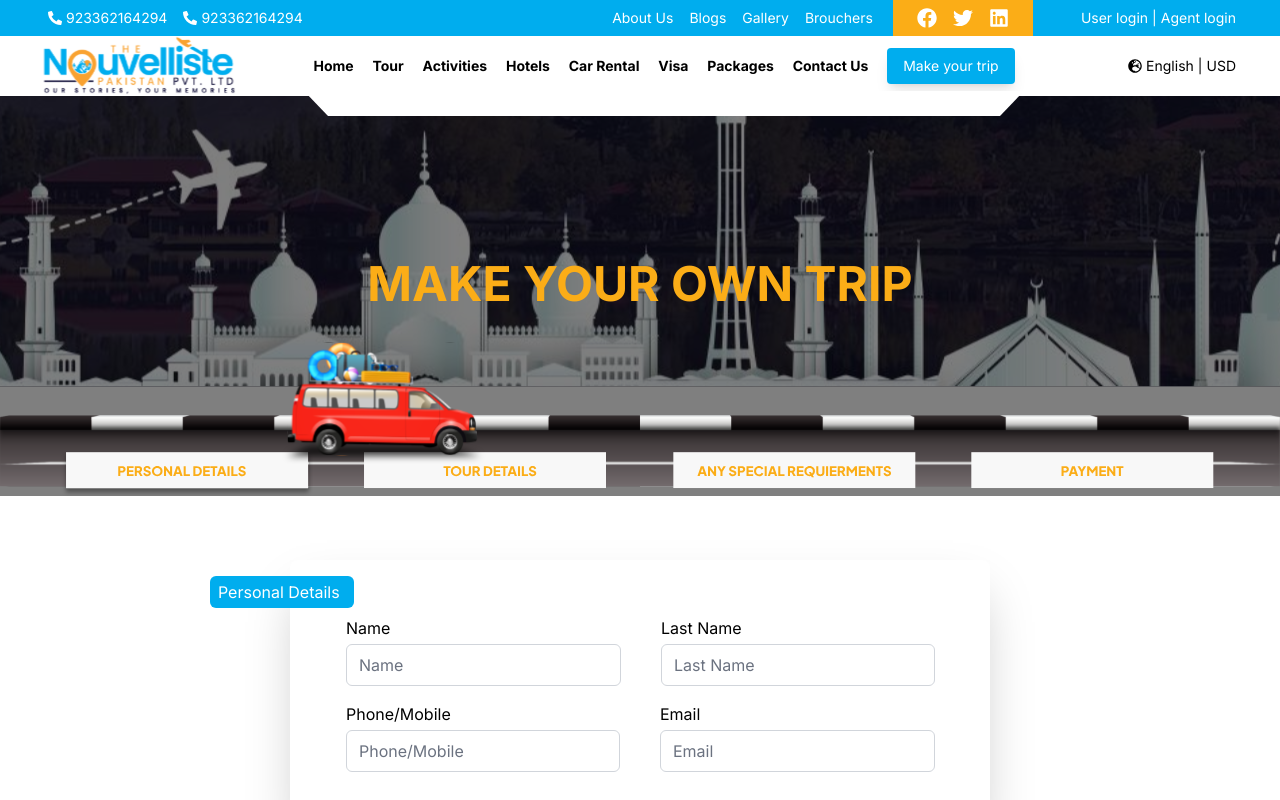
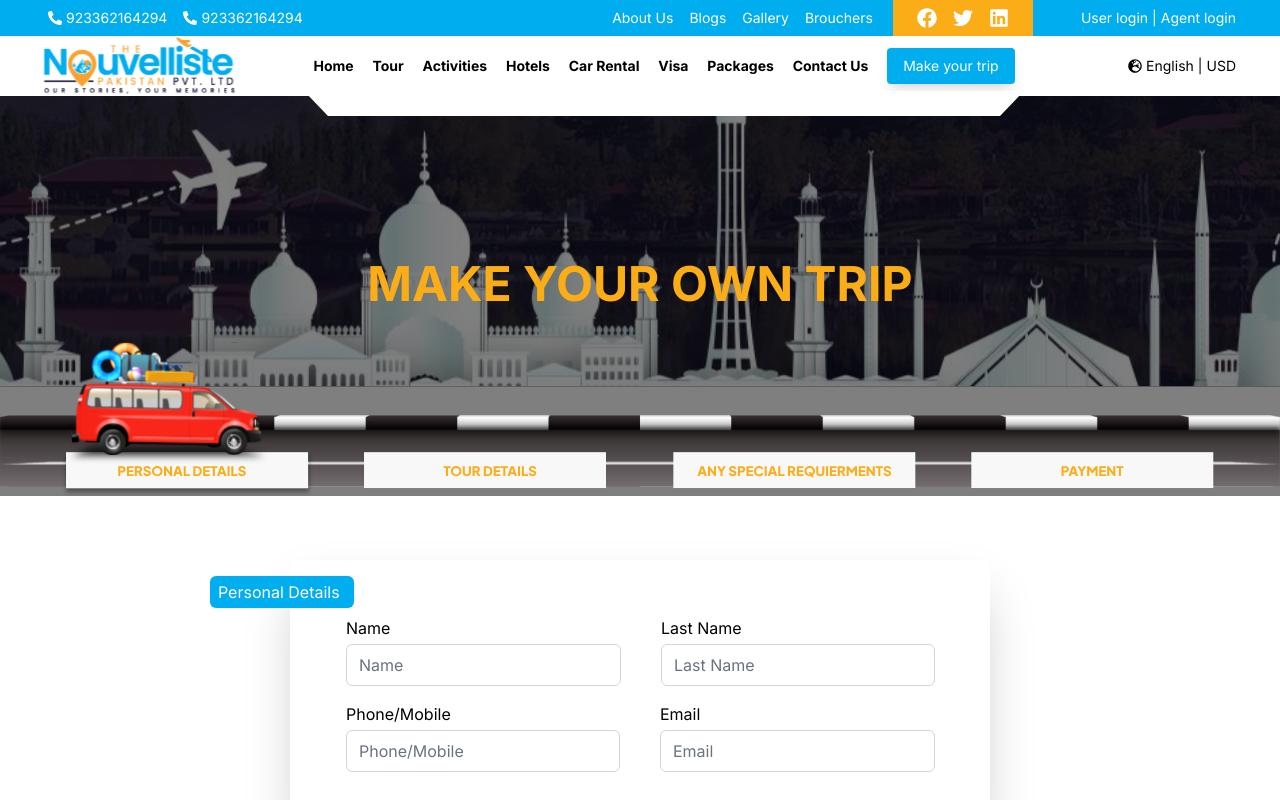
Before and after one commit to macworldgithub/TNP-Next, a Next.js app: page /pages/offer in a window 1280 px wide. Shown: the top 800 px of the page. Built offline with nearby package versions, Linux system fonts and the light colour scheme.

Commit message:
make components, add rolling car, make payment screen,

```diff
--- a/app/pages/offer/page.tsx
+++ b/app/pages/offer/page.tsx
@@ -2,25 +2,35 @@
 
 import { NextPage } from "next";
 import "./page.css";
-import MyDropdown from "./dropdown";
+import MyDropdown from "../../../components/Offer/dropdown";
 import { useEffect, useState } from "react";
-import Banner from "@/components/Common/Offer/Banner";
-import PersonalDetails from "./PersonalDetails";
+import Banner from "@/components/Offer/Banner";
+import PersonalDetails from "../../../components/Offer/PersonalDetails";
 
 import BannerImg from "../../../assets/offer/header.svg";
-import TourDetails from "./tourDetail";
-import SpecialRequirments from "./specialReq";
-import Tansition from "./transition";
+import TourDetails from "../../../components/Offer/tourDetail";
+import SpecialRequirments from "../../../components/Offer/specialReq";
+import Payment from "@/components/Offer/payment";
 
 interface Props {}
 
 const Page: NextPage<Props> = ({}) => {
   const [isMounted, setIsMounted] = useState(false);
   const [counter, setCounter] = useState(0);
+  const [move, setMove] = useState(5);
 
   useEffect(() => {
     setIsMounted(true); // Component has been mounted
   }, []);
+
+  const ImageForwardHandler = () => {
+    setCounter(counter + 1);
+    setMove(move + 20);
+  };
+  const ImageBackwarddHandler = () => {
+    setCounter(counter - 1);
+    setMove(move - 450);
+  };
 
   if (!isMounted) {
     return null; // Don't render anything until client-side hydration
@@ -32,6 +42,8 @@ const Page: NextPage<Props> = ({}) => {
         UpcommingImage={BannerImg}
         Heading="MAKE YOUR OWN TRIP"
         Subheading=""
+        move={move}
+        setMove={setMove}
       />
       <div className="w-full mb-14 flex pb-10 flex-col items-center rounded-lg md:mt-16 mx-auto md:w-11/12">
         {/* <h2 className="mt-10 uppercase text-2xl md:text-3xl font-bold text-[#FBAD17] py-5">
@@ -41,26 +53,33 @@ const Page: NextPage<Props> = ({}) => {
           <PersonalDetails />
         ) : counter === 1 ? (
           <TourDetails />
+        ) : counter === 2 ? (
+          <SpecialRequirments />
         ) : (
-          <SpecialRequirments />
+          <Payment />
         )}
-
         <div
           className={`w-11/12 md:w-[700px] px-2 md:px-0 flex ${
             counter === 0 ? "justify-end" : "justify-between"
           } mt-10`}>
           {counter >= 1 && (
             <button
-              onClick={() => setCounter(counter - 1)}
+              onClick={ImageBackwarddHandler}
               className="py-2 px-12 bg-[#FBAD17] rounded-sm text-sm text-white">
               BACK
             </button>
           )}
-          {counter < 2 && (
+          {counter < 3 ? (
             <button
-              onClick={() => setCounter(counter + 1)}
+              onClick={ImageForwardHandler}
               className="py-2 px-12 bg-[#00ADEE] rounded-sm text-sm text-white">
               NEXT
+            </button>
+          ) : (
+            <button
+              onClick={ImageForwardHandler}
+              className="py-2 px-12 bg-[#00ADEE] rounded-sm text-sm text-white">
+              BOOK NOW
             </button>
           )}
         </div>
--- a/app/pages/offer/transition.tsx
+++ /dev/null
@@ -1,27 +0,0 @@
-import Image from "next/image";
-import { useState } from "react";
-import BannerCar from "../../../assets/offer/Group 1000003260.svg";
-
-
-function Tansition() {
-  const [moved, setMoved] = useState(false);
-
-  const handleMoveButtonClick = () => {
-    setMoved(!moved);
-  };
-
-  return (
-    <div>
-      <Image
-        className={`absolute bottom-2 left-4 md:bottom-5 md:left-8 lg:bottom-6 lg:left-8 xl:bottom-8 xl:left-20 2xl:bottom-10 2xl:left-${
-          moved ? "32" : "0"
-        } w-full max-w-2xl transition-all duration-500`}
-        src={BannerCar}
-        alt="Background Image"
-      />
-      <button onClick={handleMoveButtonClick}>Move Image</button>
-    </div>
-  );
-}
-
-export default Tansition;
--- a/components/Common/Offer/ImageComp.tsx
+++ /dev/null
@@ -1,23 +0,0 @@
-import { NextPage } from 'next'
-import Image from 'next/image'
-
-interface Props {
-  BannerCar: any;
-  moveImage: () => void;
-  move: number;
-}
-
-const ImageComp: NextPage<Props> = ({ BannerCar, moveImage, move }) => {
-  console.log(move);
-  return <div>
-    <Image
-      className={`absolute left-[19px] w-16 bottom-2 md:bottom-5 md:left-8 md:w-36 lg:w-52 lg:bottom-6 lg:left-8 xl:bottom-8 xl:left-20 2xl:bottom-10 2xl:w-80 transition-all duration-500`}
-      src={BannerCar}
-      alt="Background_Image"
-      onClick={moveImage}
-      style={{ transform: `translateX(${move}px)` }}
-    />
-  </div>
-}
-
-export default ImageComp
--- a/components/Common/Offer/Banner.tsx
+++ b/components/Offer/Banner.tsx
@@ -1,8 +1,8 @@
 import { NextPage } from "next";
 import Image from "next/image";
 import { StaticImport } from "next/dist/shared/lib/get-img-props";
-import BannerImg from "../../../assets/offer/Group 1000003265.svg";
-import BannerCar from "../../../assets/offer/Group 1000003260.svg";
+import BannerImg from "../../assets/offer/Group 1000003265.svg";
+import BannerCar from "../../assets/offer/Group 1000003260.svg";
 import { useEffect, useState } from "react";
 import ImageComp from "./ImageComp";
 // import { transform } from "next/dist/build/swc";
@@ -11,14 +11,20 @@ interface Props {
   UpcommingImage: string | StaticImport;
   Heading: string;
   Subheading: string;
+  move: number;
+  setMove: (newMove: number) => void;
 }
 
-const Banner: NextPage<Props> = ({ UpcommingImage, Heading, Subheading }) => {
-  const [move, setMove] = useState(200); // Adjusted initial value
-
+const Banner: NextPage<Props> = ({
+  UpcommingImage,
+  Heading,
+  Subheading,
+  move,
+  setMove,
+}) => {
   const moveImage = () => {
-    console.log("Move image function called"); // Check if this log appears when image is clicked
-    setMove(move + 100); // Adjust the move value as needed
+    console.log("Move image function called");
+    setMove(move + 100);
   };
 
   useEffect(() => {
@@ -41,7 +47,9 @@ const Banner: NextPage<Props> = ({ UpcommingImage, Heading, Subheading }) => {
 
       <div className="absolute inset-0 flex flex-col items-center justify-center">
         <span className="md:text-center flex flex-col justify-center items-center">
-          <h1 className="text-5xl font-bold mb-6 text-[#FBAD17]">{Heading}</h1>
+          <h1 className="text-2xl md:text-5xl font-bold mb-6 text-[#FBAD17]">
+            {Heading}
+          </h1>
           {Subheading && <p className="text-white text-lg">{Subheading}</p>}
         </span>
       </div>
--- /dev/null
+++ b/components/Offer/ImageComp.tsx
@@ -0,0 +1,25 @@
+import { NextPage } from "next";
+import Image from "next/image";
+
+interface Props {
+  BannerCar: any;
+  moveImage: () => void;
+  move: number;
+}
+
+const ImageComp: NextPage<Props> = ({ BannerCar, moveImage, move }) => {
+  console.log(move);
+  return (
+    <div>
+      <Image
+        className={`absolute w-16 bottom-2 md:bottom-5 md:w-36 lg:w-52 lg:bottom-6 xl:bottom-8 2xl:bottom-10 2xl:w-80 transition-all duration-500`}
+        src={BannerCar}
+        alt="Background_Image"
+        onClick={moveImage}
+        style={{ transform: `translateX(${move}vw)` }}
+      />
+    </div>
+  );
+};
+
+export default ImageComp;
--- /dev/null
+++ b/components/Offer/payment.tsx
@@ -0,0 +1,21 @@
+import { NextPage } from "next";
+
+interface Props {}
+
+const Payment: NextPage<Props> = ({}) => {
+  return (
+    <div className="w-11/12 md:w-[700px] px-12 py-14 mt-4 bg-white rounded-lg shadow-2xl">
+      <div className=" bg-[#00ADEE] text-white w-32 py-1 px-2 rounded-md -mt-8 absolute ml-0 md:-ml-[3rem] lg:-ml-28">
+        Total Charges
+      </div>
+      <div className=" flex flex-col text-center justify-center">
+        <p className="font-semibold text-lg mb-4">
+          Thank you Muhammad for create your own trip!
+        </p>
+        <p className=" font-bold text-xl">Your Own Trip Charges 34,000 PKR</p>
+      </div>
+    </div>
+  );
+};
+
+export default Payment;
```
Also changed, not shown: components/Offer/PersonalDetails.tsx (renamed from app/pages/offer/PersonalDetails.tsx), components/Offer/dropdown.tsx (renamed from app/pages/offer/dropdown.tsx), components/Offer/specialReq.tsx (renamed from app/pages/offer/specialReq.tsx), components/Offer/tourDetail.tsx (renamed from app/pages/offer/tourDetail.tsx).
